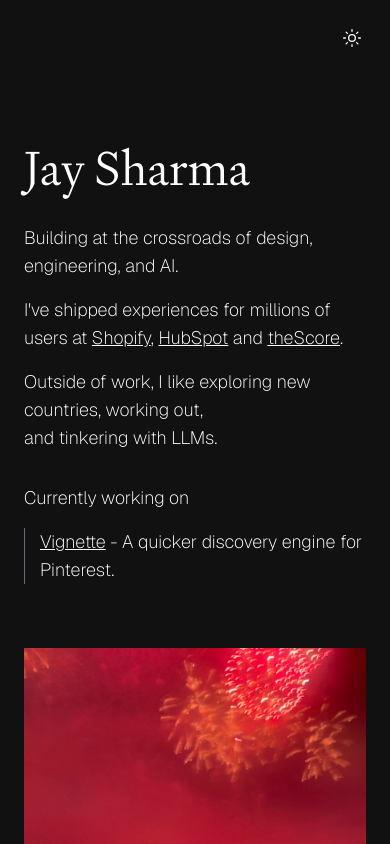
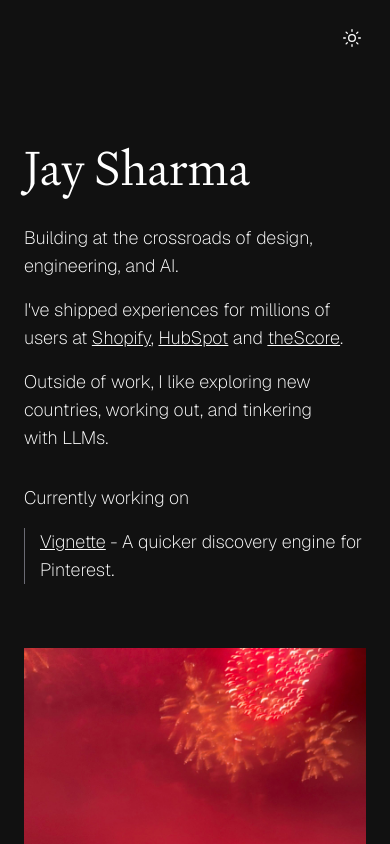
Before and after one commit to jayshharma/personal-site, a React (Vite) app: page / in a window 390 px wide. Shown: the top 844 px of the page. Built offline with nearby package versions, Linux system fonts and the light colour scheme.

Commit message:
Adjust mobile line break for LLMs sentence

```diff
--- a/src/app/App.tsx
+++ b/src/app/App.tsx
@@ -129,7 +129,7 @@ export default function App() {
 
                 <p className="lg:whitespace-nowrap">
                   Outside of work, I like exploring new{" "}
-                  countries, working out, <span className="whitespace-nowrap">and tinkering with LLMs.</span>
+                  countries, working out, and tinkering <span className="block sm:inline">with LLMs.</span>
                 </p>
               </div>
 
```
